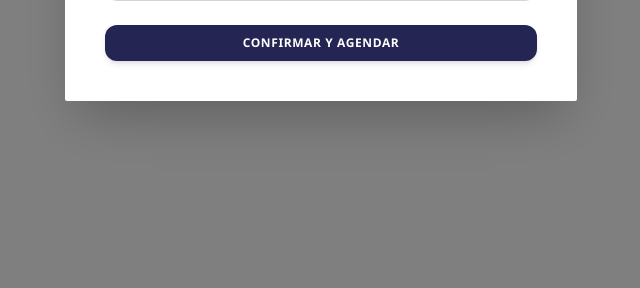
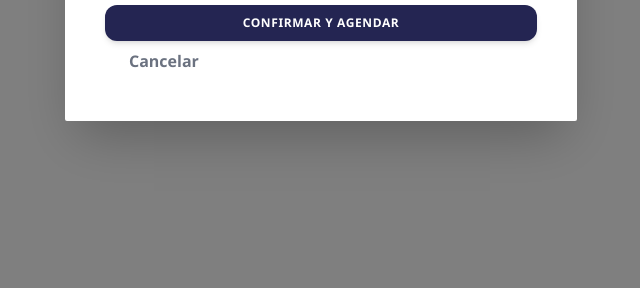
Before and after one commit to LizbethFV/Expediente-Unico-de-Salud, a Flask app: template templates/index.html in a window 1280 px wide, after a click on "Agendar Cita". Shown: the part 512-800 px from the top of the page, without its empty margins (319-959 px from the left). Run offline with Flask 3, Linux system fonts and the light colour scheme; the template is opened without the code that fills it: most values are stand-ins (such as "Sample title", 1, 10 or a date in 2020); grey boxes marked "Sample" are stand-in pictures; some libraries are stand-ins or nearby versions.

Commit message:
Update index.html

```diff
--- a/templates/index.html
+++ b/templates/index.html
@@ -348,6 +348,9 @@
                         class="w-full px-4 py-2.5 bg-[#242552] text-white rounded-xl text-xs font-black uppercase tracking-wider shadow-md hover:bg-blue-700 transition-all">
                         Confirmar y Agendar
                     </button>
+                    <button type="button" onclick="closeModal()"
+                        class="px-6 py-2 text-gray-500 font-bold">Cancelar</button>
+                    <button type="submit"
                 </div>
             </form>
         </div>
```
